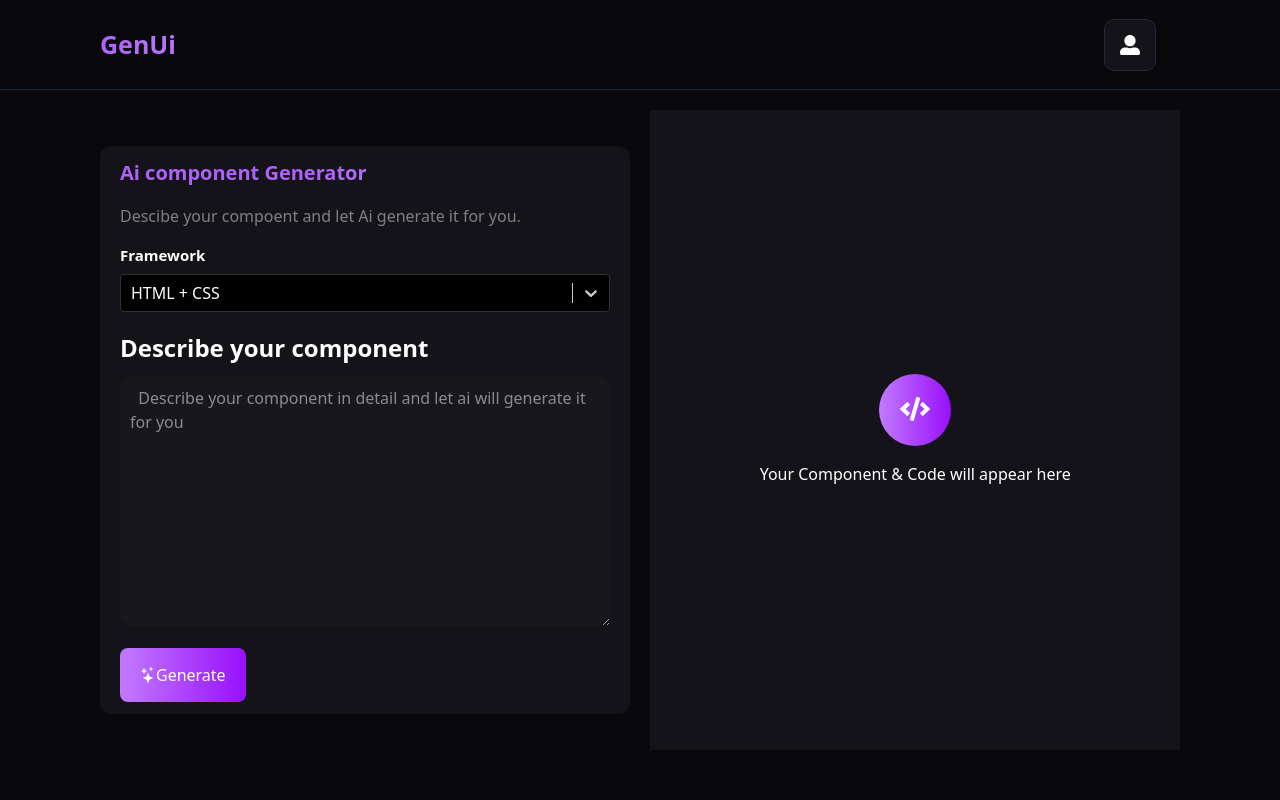
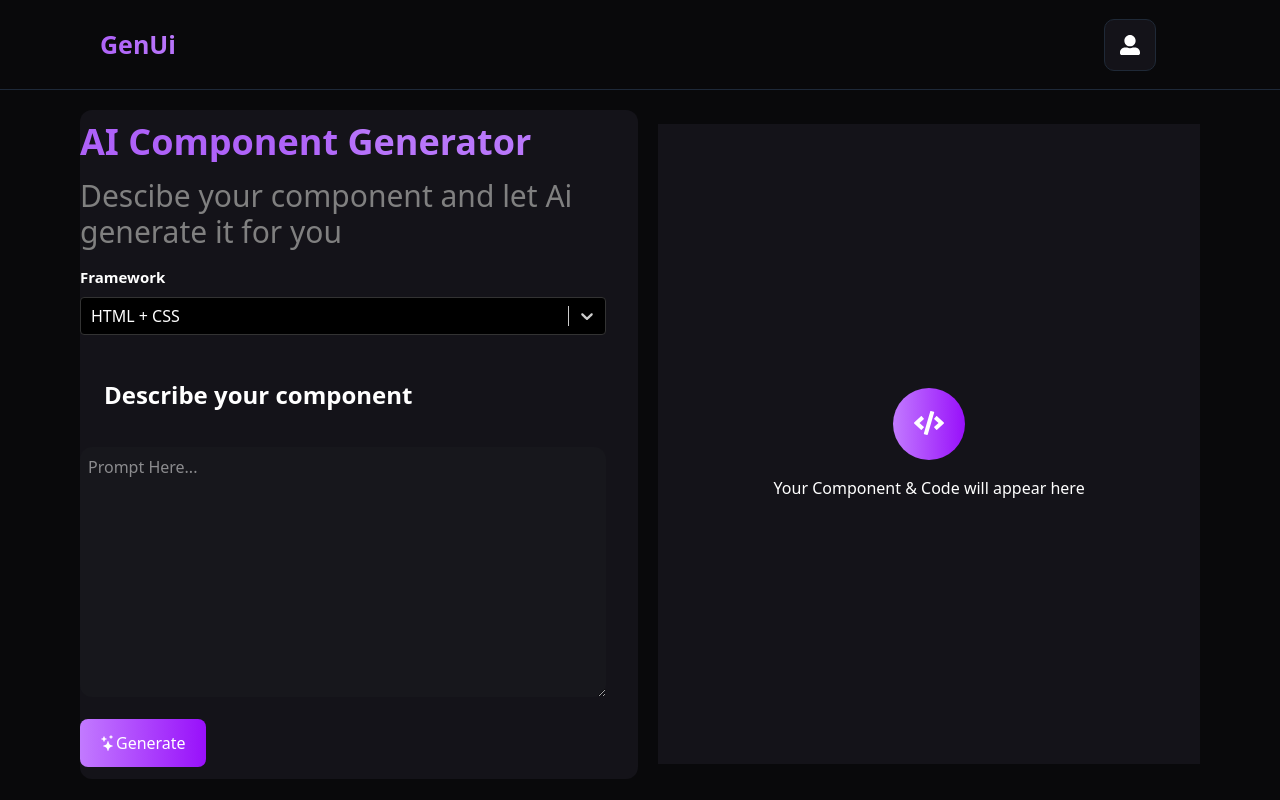
Before and after one commit to Vishesh06-fullstack/Ai-Comp-generator, a React (Vite) app: page / in a window 1280 px wide. Built offline with nearby package versions, Linux system fonts and the light colour scheme.

Commit message:
updated content

```diff
--- a/src/pages/Home.jsx
+++ b/src/pages/Home.jsx
@@ -153,13 +153,15 @@ Generate only the final UI component code.
   return (
     <>
       <Navbar />
-      <div className="flex items-center px-25 justify-between gap-5">
-        <div className="left rounded-xl w-[50%] h-[auto] rounded-xl py-3  rounded-xl  bg-[#141319] mt-5 p-[20px]">
-          <h3 className="text-[20px] font-semibold sp-text">
-            Ai component Generator
+
+
+      <div className="flex flex-col lg:flex-row items-center px-4 sm:px-6 lg:px-20 justify-between gap-5">
+        <div className="left rounded-xl w-full  rounded-xl py-3  rounded-xl  bg-[#141319] mt-5 pr-8">
+          <h3 className="sm:text-2xl md:text-3xl lg:text-4xl text-3xl font-semibold sp-text">
+            AI Component Generator
           </h3>
-          <p className="mt-4 pad text-[gray] text-[16px]">
-            Descibe your compoent and let Ai generate it for you.
+          <p className="mt-4  text-[gray] text-2xl md:text-3xl ">
+            Descibe your component and let Ai generate it for you
           </p>
 
           <p className="font-bold text-[15px] mt-4">Framework</p>
@@ -173,18 +175,18 @@ Generate only the final UI component code.
             styles={blackStyles}
             placeholder="Select option"
           />
-          <p className="font-bold text-2xl mt-5">Describe your component</p>
+          <p className="font-bold text-2xl md:4xl p-6  mt-5">Describe your component</p>
           <textarea
-            placeholder="  Describe your component in detail and let ai will generate it for you"
+            placeholder="Prompt Here..."
             onChange={(e) => setPrompt(e.target.value)}
             value={prompt}
-            className="w-full min-h-[250px] bg-[#17171C] mt-3 rounded-xl  p-[10px]"
+            className="w-full min-h-[250px] bg-[#17171C] mt-3 rounded-xl  sm:p-2 md:"
             id=""
           ></textarea>
           <div className="flex items-center mt-4">
             <button
               onClick={getResponse}
-              className="generate flex items-center p-[15px] rounded-lg border-0 bg-gradient-to-r from bg-purple-400 to-purple-600  px-[20px] gap-10px cursor-pointer transition-all hover:opacity-[.8] "
+              className="generate flex items-center px-4 py-3 text-sm sm:text-base rounded-lg border-0 bg-gradient-to-r from bg-purple-400 to-purple-600  px-[20px] gap-10px cursor-pointer transition-all hover:opacity-[.8] "
             >
               {" "}
               <i>
@@ -201,7 +203,7 @@ Generate only the final UI component code.
             </button>
           </div>
         </div>
-        <div className="right relative left w-[50%] h-[80vh] bg-[#141319] mt-5 ">
+        <div className="right relative left w-full h-[80vh] bg-[#141319] mt-5 ">
           {!outputScreen ? (
             <>
               <div className="skeleton w-full h-full flex items-center justify-center flex-col ">
@@ -305,6 +307,11 @@ Generate only the final UI component code.
         </div>
       </div>
 
+
+
+
+
+
       {isTabOpen ? (
         <>
           <div
@@ -315,7 +322,7 @@ Generate only the final UI component code.
           </div>
           <iframe
             srcDoc={code}
-            className="container absolute left-0 top-0 right-0 bottom-0 bg-white w-screen min-h-screen overflow-auto"
+            className="container fixed inset-0 bg-white w-screen h-screen overflow-auto z-40"
           ></iframe>
         </>
       ) : (
```
